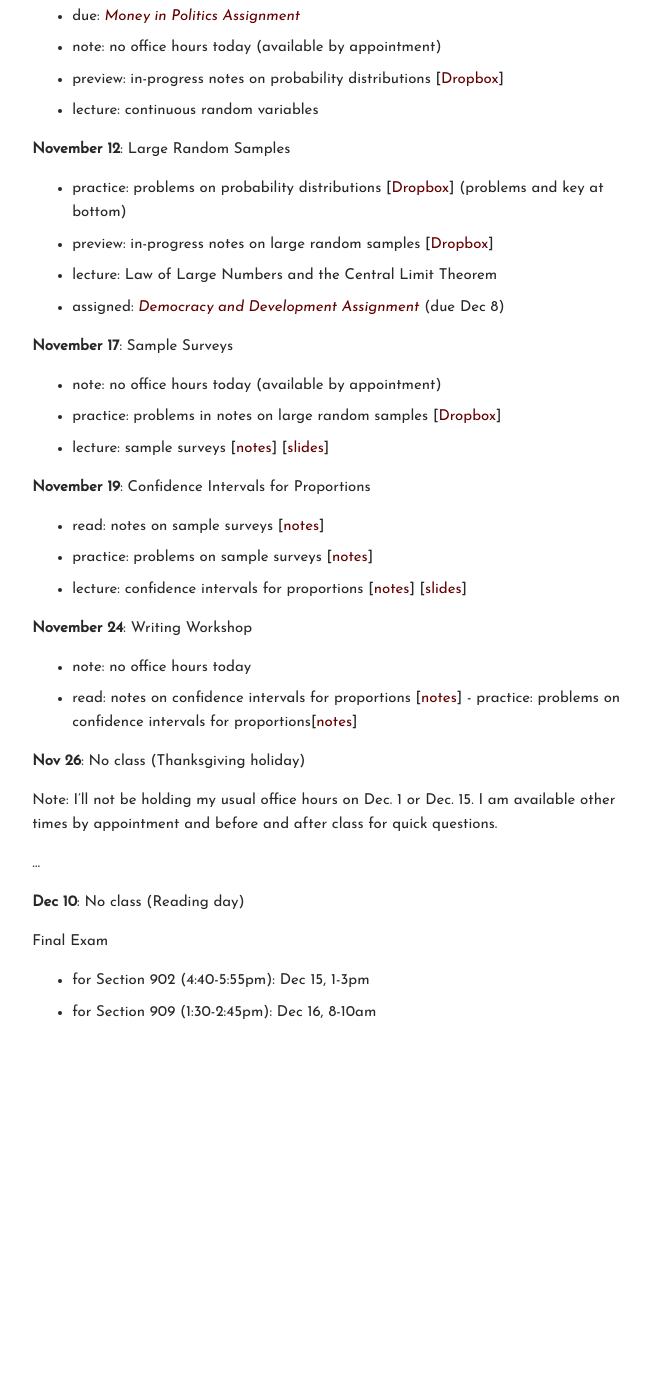
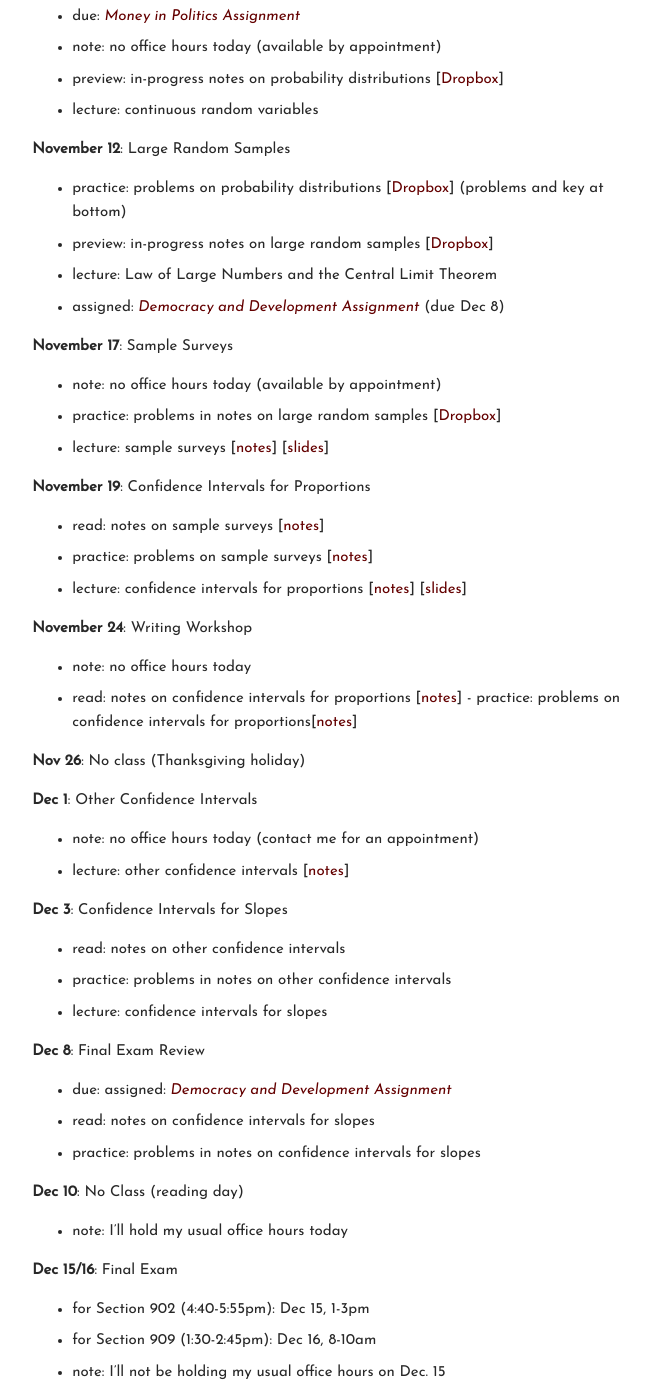
Before and after one commit to carlislerainey/carlislerainey.github.io, a Jekyll site: the page built from teaching/pols-209/index.md, in a window 1280 px wide and 1400 px high, scrolled down 4008 px. Shown: the whole window, without its empty margins (430-1080 px from the left). Built offline with Jekyll 4.4.1, drawn with Linux system fonts in a browser that asks for light colours; before the commit the page ends 5048 px from its top, so only the background shows below that.

Commit message:
update schedule through final

```diff
--- a/teaching/pols-209/index.md
+++ b/teaching/pols-209/index.md
@@ -171,12 +171,24 @@ lecture: discussion of writing
 
 **Nov 26**: No class (Thanksgiving holiday)
 
-Note: I'll not be holding my usual office hours on Dec. 1 or Dec. 15. I am available other times by appointment and before and after class for quick questions.
+**Dec 1**: Other Confidence Intervals
+- note: no office hours today (contact me for an appointment)
+- lecture: other confidence intervals [[notes](https://www.dropbox.com/s/ddeyb03fgetw9aq/notes-cis-part2.pdf?dl=0)]
 
-...
+**Dec 3**: Confidence Intervals for Slopes
+- read: notes on other confidence intervals
+- practice: problems in notes on other confidence intervals
+- lecture: confidence intervals for slopes
 
-**Dec 10**: No class (Reading day)
+**Dec 8**: Final Exam Review
+- due: assigned: [*Democracy and Development Assignment*](files/wa4.pdf)
+- read: notes on confidence intervals for slopes
+- practice: problems in notes on confidence intervals for slopes
 
-Final Exam
+**Dec 10**: No Class (reading day)
+- note: I'll hold my usual office hours today
+
+**Dec 15/16**: Final Exam
 - for Section 902 (4:40-5:55pm): Dec 15, 1-3pm
 - for Section 909 (1:30-2:45pm): Dec 16, 8-10am
+- note: I'll not be holding my usual office hours on Dec. 15
```
